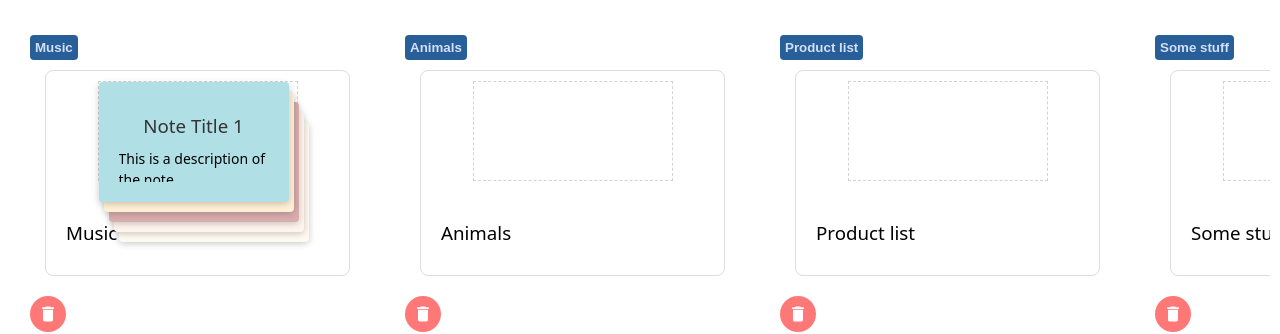
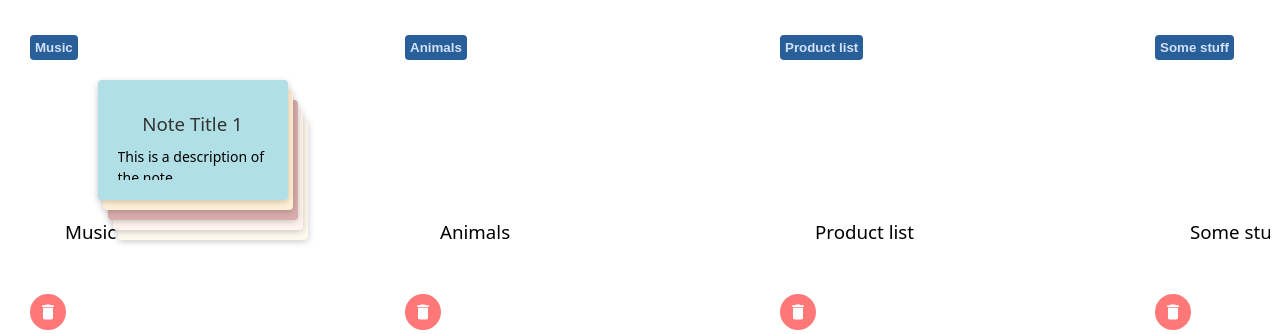
Before and after one commit to CarlosPaz64/Primer-Parcial---Desarrollo-de-Aplicaciones-Web, a React (Vite) app: page / in a window 1280 px wide. Shown: the part 203-537 px from the top of the page. Built offline with nearby package versions, Linux system fonts and the light colour scheme.

Commit message:
Eliminación de los bordes

```diff
--- a/src/columns/CollapsedNotes.tsx
+++ b/src/columns/CollapsedNotes.tsx
@@ -41,7 +41,6 @@ const CollapsedNotes: React.FC<CollapsedNotesProps> = ({
                 minHeight: '100px',
                 width: '200px',
                 margin: '0 auto',
-                border: '1px dashed lightgray',
                 boxSizing: 'border-box',
                 position: 'relative', // Cambia a 'relative' durante el arrastre
                 zIndex: snapshot.isDragging ? 9999 : 'auto',
--- a/src/columns/Column.tsx
+++ b/src/columns/Column.tsx
@@ -32,7 +32,6 @@ const Column: React.FC<ColumnProps> = ({ column, onDeleteNote, onEditNote }) =>
               zIndex: 0,
               background: 'transparent',
               borderRadius: '8px',
-              border: '1px solid #ddd', // Opcional: para que sea más claro el contorno
               margin: '0 15px',
               boxSizing: 'border-box',
             }}
```
